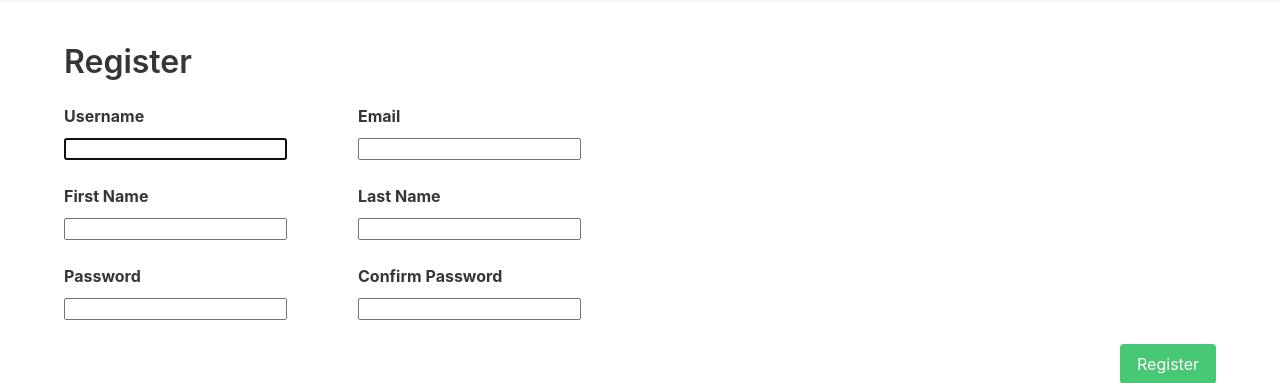
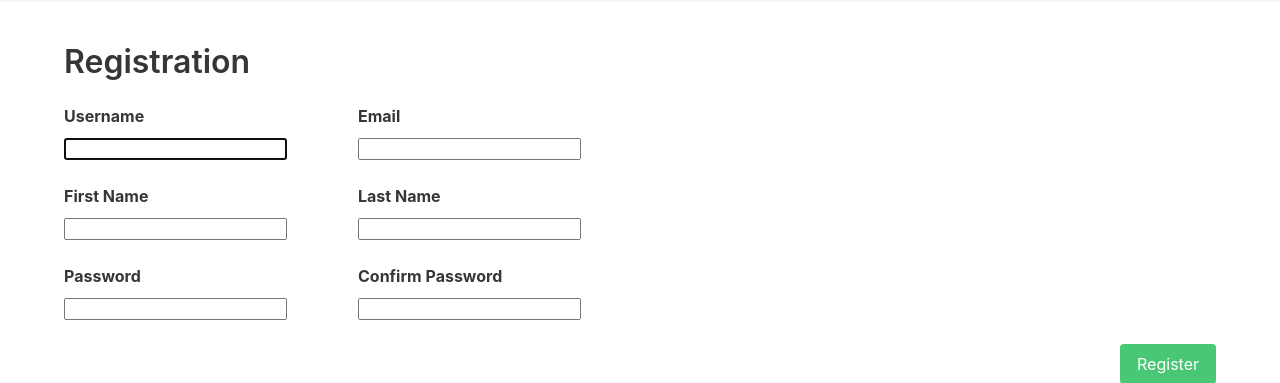
Before and after one commit to Prince-linux/aluguntugui, a Django app: page /register/ in a window 1280 px wide. Shown: the part 56-439 px from the top of the page. Run offline with Django 3.2, Linux system fonts and the light colour scheme.

Commit message:
Base template update: page title

```diff
--- a/alu/core/templates/base.html
+++ b/alu/core/templates/base.html
@@ -73,7 +73,9 @@
 
     <main class="section">
       <div class="container">
-	{% block page-title %}{% endblock %}
+	{% if page_title %}
+	  <h2 class="title is-title-2">{{ page_title }}</h2>
+	{% endif %}
 
 	{% if messages %}
 	  {% for message in messages %}
--- a/alu/core/templates/core/registration.html
+++ b/alu/core/templates/core/registration.html
@@ -1,8 +1,4 @@
 {% extends "base.html" %}
-
-{% block page-title %}
-  <h2 class="title title-is-2">Register</h2>
-{% endblock %}
 
 {% block main %}
   <form method="post">
--- a/alu/core/views.py
+++ b/alu/core/views.py
@@ -30,4 +30,7 @@ def register(request):
             return redirect('home')
     else:
         form = RegistrationForm()
-    return render(request, 'core/registration.html', {'form': form})
+    return render(request, 'core/registration.html', {
+        'form': form,
+        'page_title': 'Registration',
+    })
```
